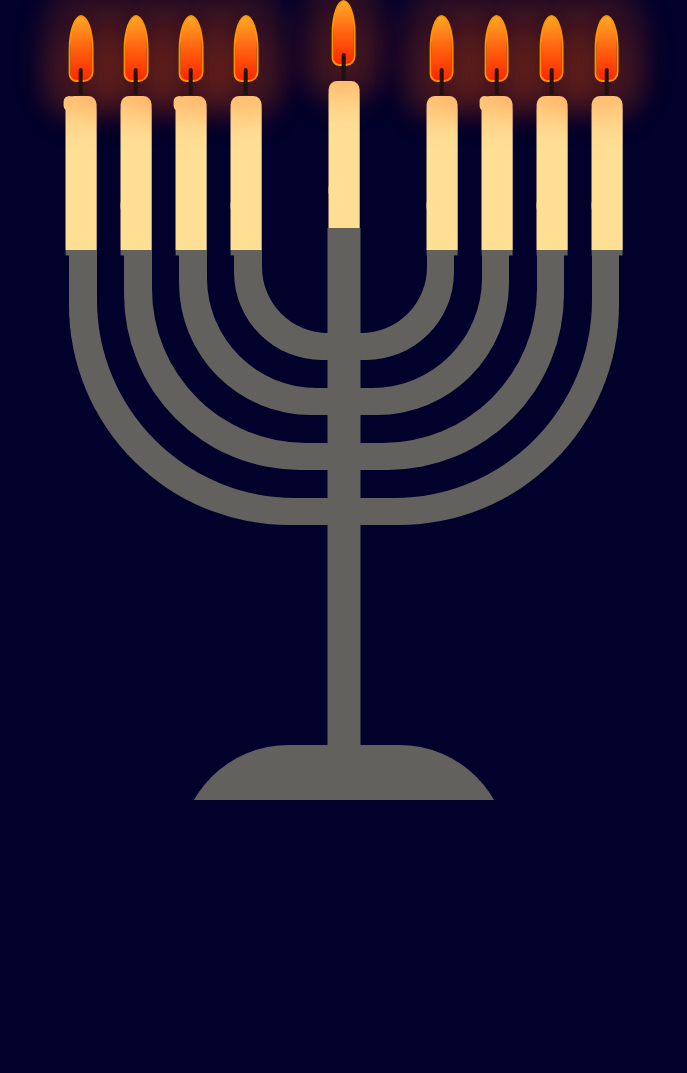
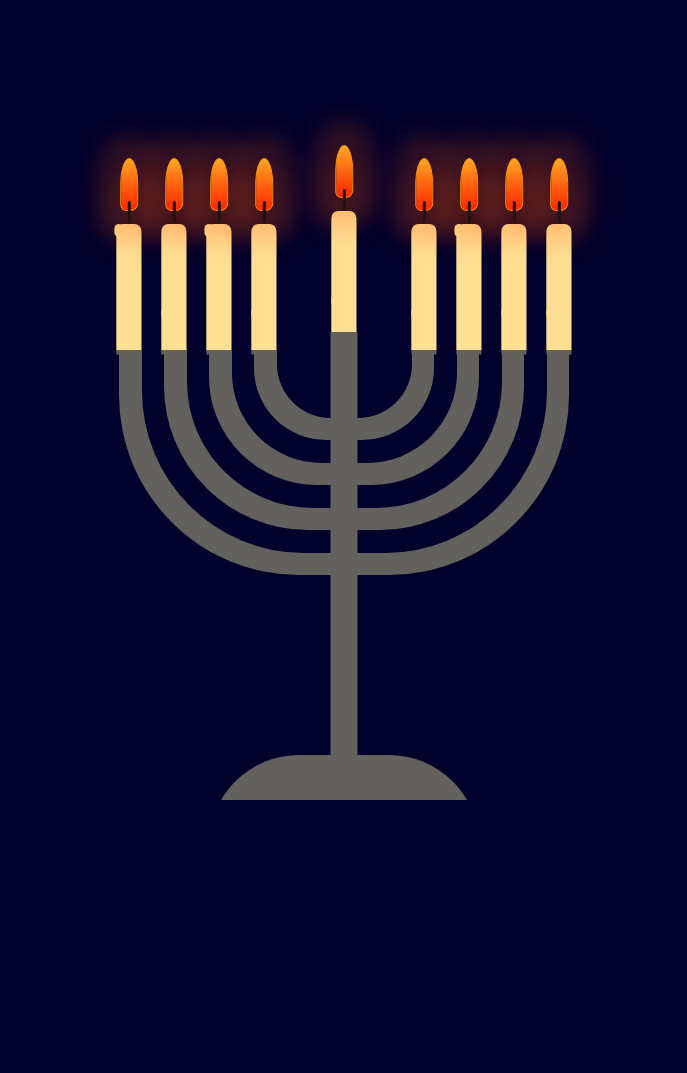
Before and after one commit to yossimal95/hanukkah_menorah, a plain HTML site: page index.html in a window 1280 px wide. Shown: the whole page, without its empty margins (296-983 px from the left). Drawn offline with Linux system fonts and the light colour scheme.

Commit message:
Update style.css

```diff
--- a/style.css
+++ b/style.css
@@ -6,7 +6,7 @@
 body {
     background-color: var(--background);
     overflow: hidden;
-    zoom: 110%;
+    zoom: 90%;
 }
 
 .candle {
```
